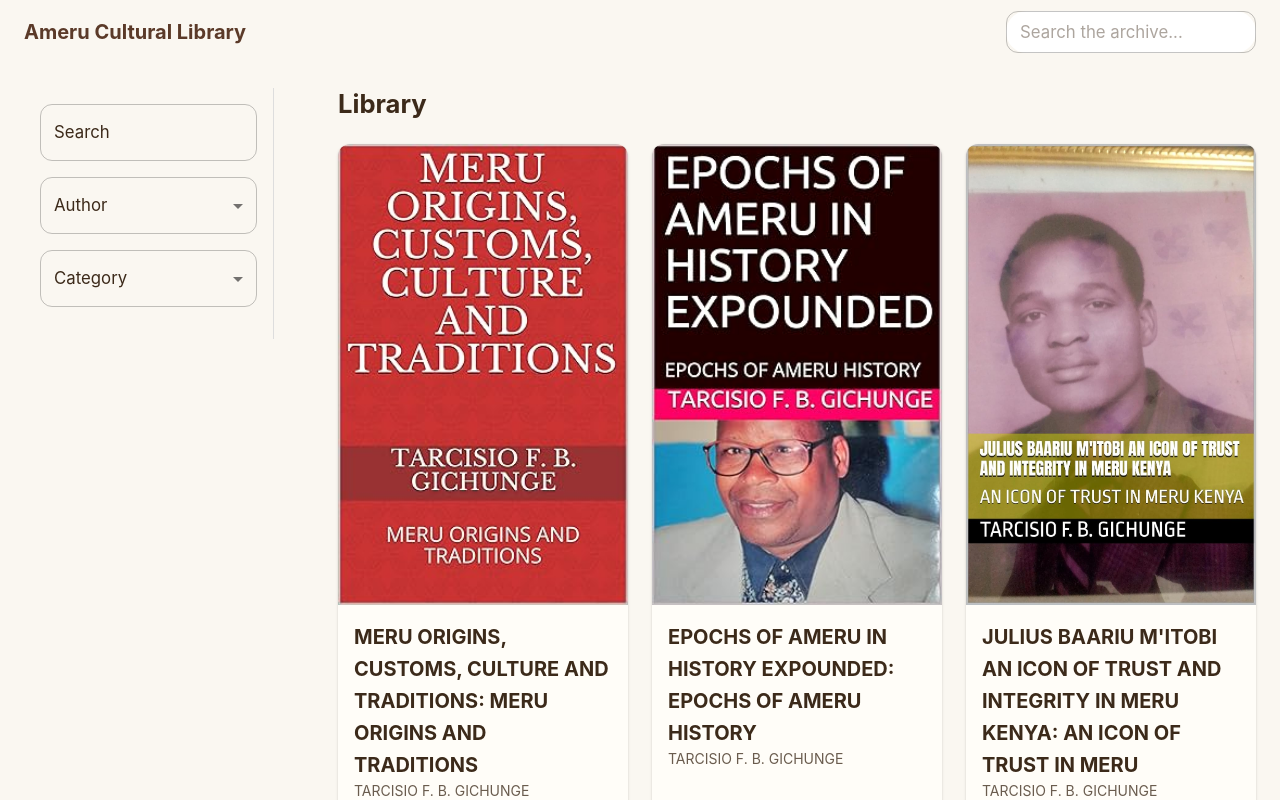
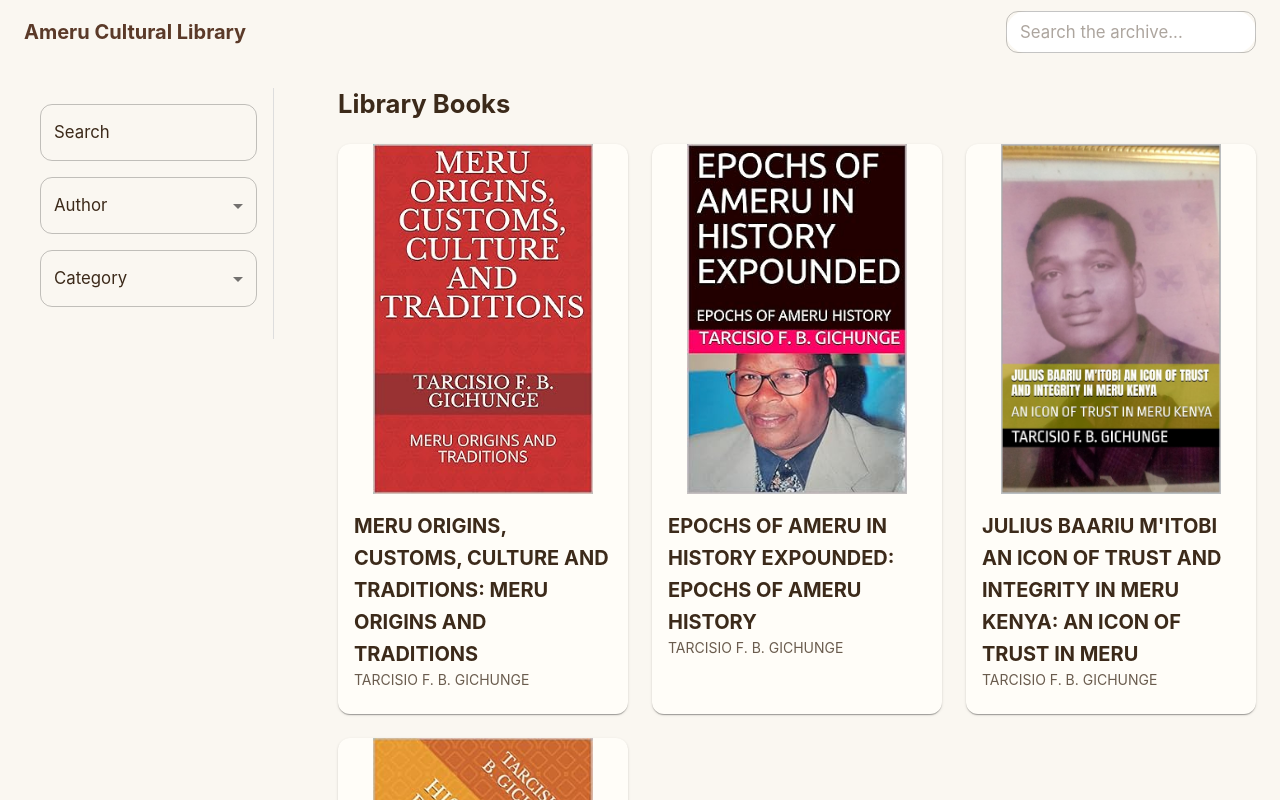
Before and after one commit to Olivermugambi/ameru-cultural-library, a Next.js app: page /library/books in a window 1280 px wide. Shown: the top 800 px of the page. Built offline with nearby package versions, Linux system fonts and the light colour scheme; some icons are missing.

Commit message:
Feat: update books grid look (book image size)

```diff
--- a/app/library/books/page.tsx
+++ b/app/library/books/page.tsx
@@ -107,7 +107,7 @@ export default function BooksPage() {
           {/* Right Column: Books Grid (9/12 of the space on medium/large screens) */}
           <Grid size={{ xs: 12, md: 9}}>
             <Typography variant="h4" fontWeight="bold" mb={3}>
-              Library
+              Library Books
             </Typography>
 
             <Grid container spacing={3}>
--- a/components/books/BookCard.tsx
+++ b/components/books/BookCard.tsx
@@ -6,9 +6,9 @@ export default function BookCard({ book }: { book: any }) {
       {book.cover && (
         <CardMedia
           component="img"
-          height="200"
           image={book.cover}
           alt={book.title}
+          sx={{ height: 350, objectFit: 'contain' }}
         />
       )}
 
```
